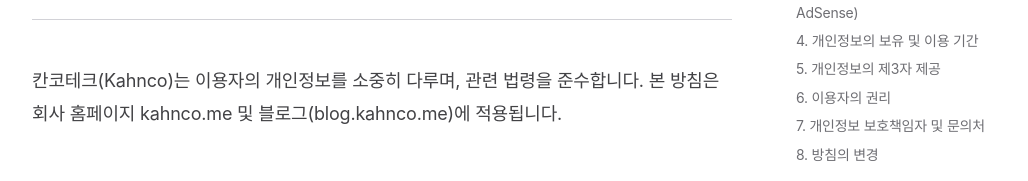
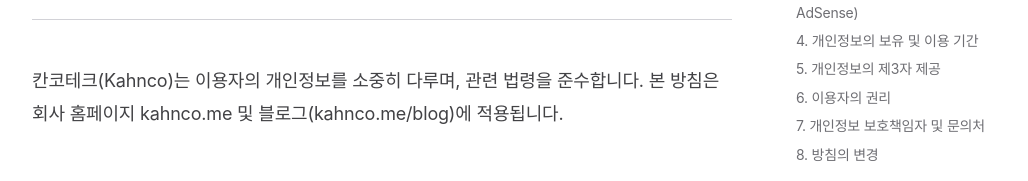
Before and after one commit to kahnco/kahnco_page, a React (Vite) app: page /privacy in a window 1280 px wide. Shown: the part 230-411 px from the top of the page, without its empty margins (118-1146 px from the left). Built offline with nearby package versions, Linux system fonts and the light colour scheme; a web font is replaced by a local one.

Commit message:
fix(privacy): 블로그 주소를 현재 주소 kahnco.me/blog 로 정정

```diff
--- a/src/pages/PrivacyPage.tsx
+++ b/src/pages/PrivacyPage.tsx
@@ -14,7 +14,7 @@
     <LegalDocument title="개인정보처리방침" meta={`시행일: ${EFFECTIVE_DATE}`}>
       <p>
         칸코테크(Kahnco)는 이용자의 개인정보를 소중히 다루며, 관련 법령을 준수합니다.
-        본 방침은 회사 홈페이지 kahnco.me 및 블로그(blog.kahnco.me)에 적용됩니다.
+        본 방침은 회사 홈페이지 kahnco.me 및 블로그(kahnco.me/blog)에 적용됩니다.
       </p>
 
       <LegalSection title="1. 수집하는 개인정보 항목">
--- a/src/pages/__fixtures__/legal-text.json
+++ b/src/pages/__fixtures__/legal-text.json
@@ -33,7 +33,7 @@
     "자동 수집: 접속 로그, 브라우저·기기 정보, 쿠키, 방문 일시 등 서비스 이용 과정에서 자동으로 생성되는 정보.",
     "주소",
     "칸코테크 (Kahnco)",
-    "칸코테크(Kahnco)는 이용자의 개인정보를 소중히 다루며, 관련 법령을 준수합니다. 본 방침은 회사 홈페이지 kahnco.me 및 블로그(blog.kahnco.me)에 적용됩니다.",
+    "칸코테크(Kahnco)는 이용자의 개인정보를 소중히 다루며, 관련 법령을 준수합니다. 본 방침은 회사 홈페이지 kahnco.me 및 블로그(kahnco.me/blog)에 적용됩니다.",
     "회사는 이용자의 개인정보를 원칙적으로 외부에 제공하지 않습니다. 다만 위 3항의 광고· 분석 목적에 따라 쿠키 기반 정보가 Google 등 제휴 사업자에게 전달될 수 있으며, 법령에 근거가 있거나 수사기관의 적법한 요청이 있는 경우에는 예외로 합니다."
   ],
   "/yourthoughts/privacy": [
```
